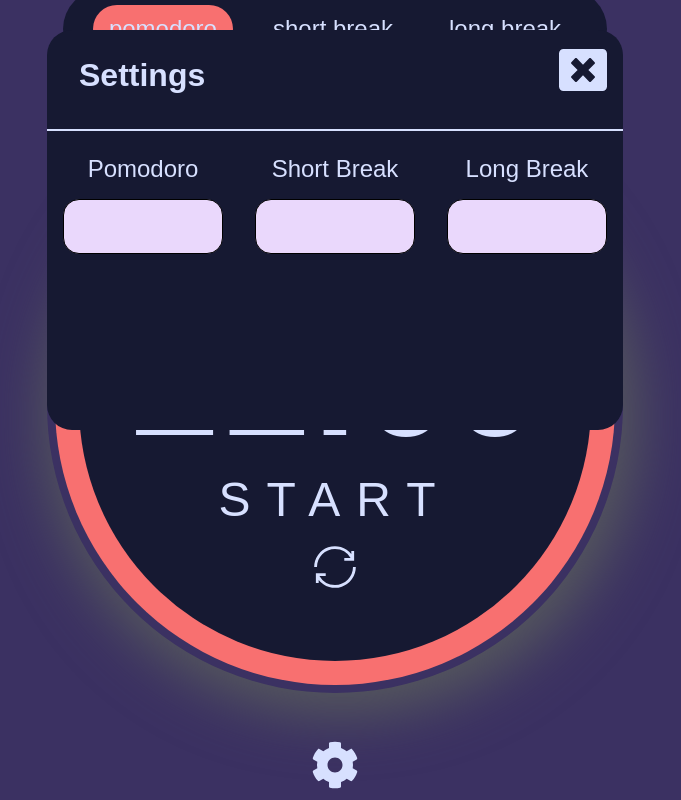
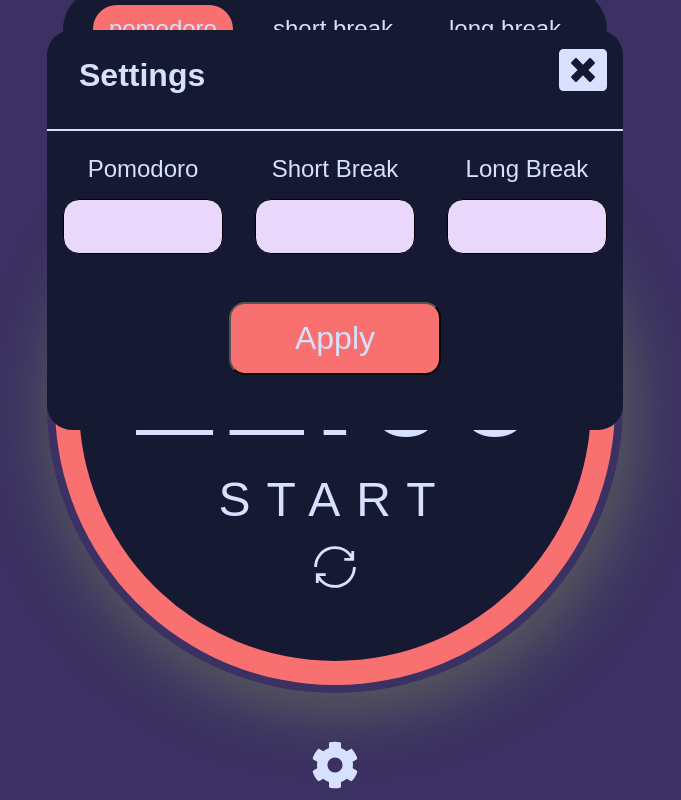
Before and after one commit to Gosia-Magdzik/pomodoro, a React (Create React App) app: page / in a window 1280 px wide. Both pictures are taken after a click on the element 640 px from the left and 940 px from the top of the page. Shown: the part 170-970 px from the top of the page, without its empty margins (305-986 px from the left). Built offline with nearby package versions, Linux system fonts and the light colour scheme.

Commit message:
ApplyButton styled

```diff
--- a/src/components/Setting/ModalContainer/index.js
+++ b/src/components/Setting/ModalContainer/index.js
@@ -8,7 +8,8 @@ import {
   ModalCloseButton,
   Hr,
   InputWrapper,
-  FormControl
+  FormControl,
+  ApplyButton,
 } from './styled';
 import { FaWindowClose } from 'react-icons/fa';
 import { Formik, Form, Field } from 'formik';
@@ -49,6 +50,9 @@ export const ModalContainer = ({ onClose }) => {
                   <Field name="long" min="1" max="60" />
                 </FormControl>
               </InputWrapper>
+              <ApplyButton type="submit">
+                Apply
+              </ApplyButton>
             </Form>
           </Formik>
         </ModalBody>
--- a/src/components/Setting/ModalContainer/styled.js
+++ b/src/components/Setting/ModalContainer/styled.js
@@ -70,4 +70,13 @@ export const FormControl = styled.div`
         border: 1px solid black;
         background-color: #ead8fc;
     }
+`;
+
+export const ApplyButton = styled.button`
+    border-radius: 1rem;
+    padding: 1rem 4rem;
+    font-size: 2rem;
+    background: ${({ theme }) => theme.color.Froly};
+    color: ${({ theme }) => theme.color.Periwinkle};
+    margin-top: 2rem;
 `
```
